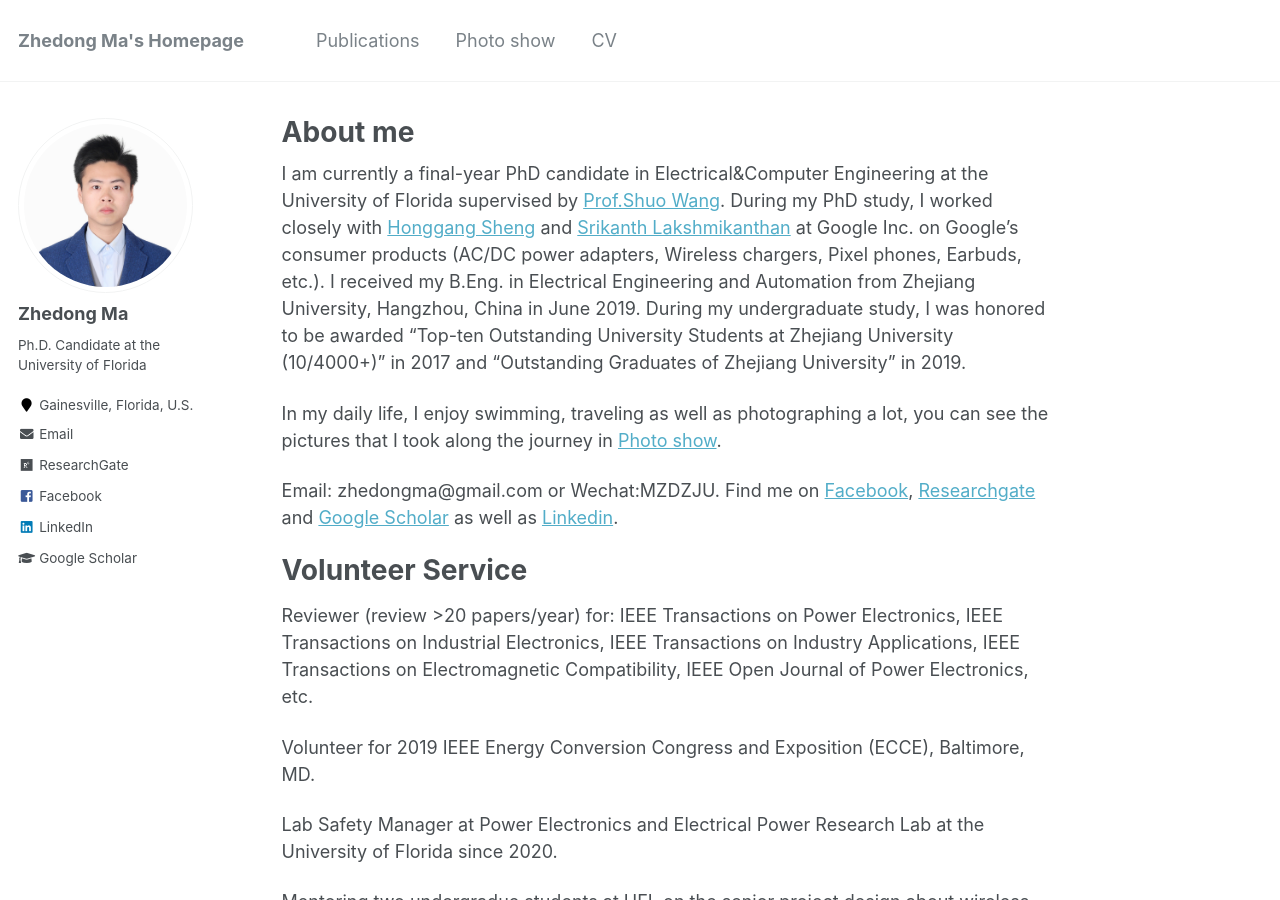
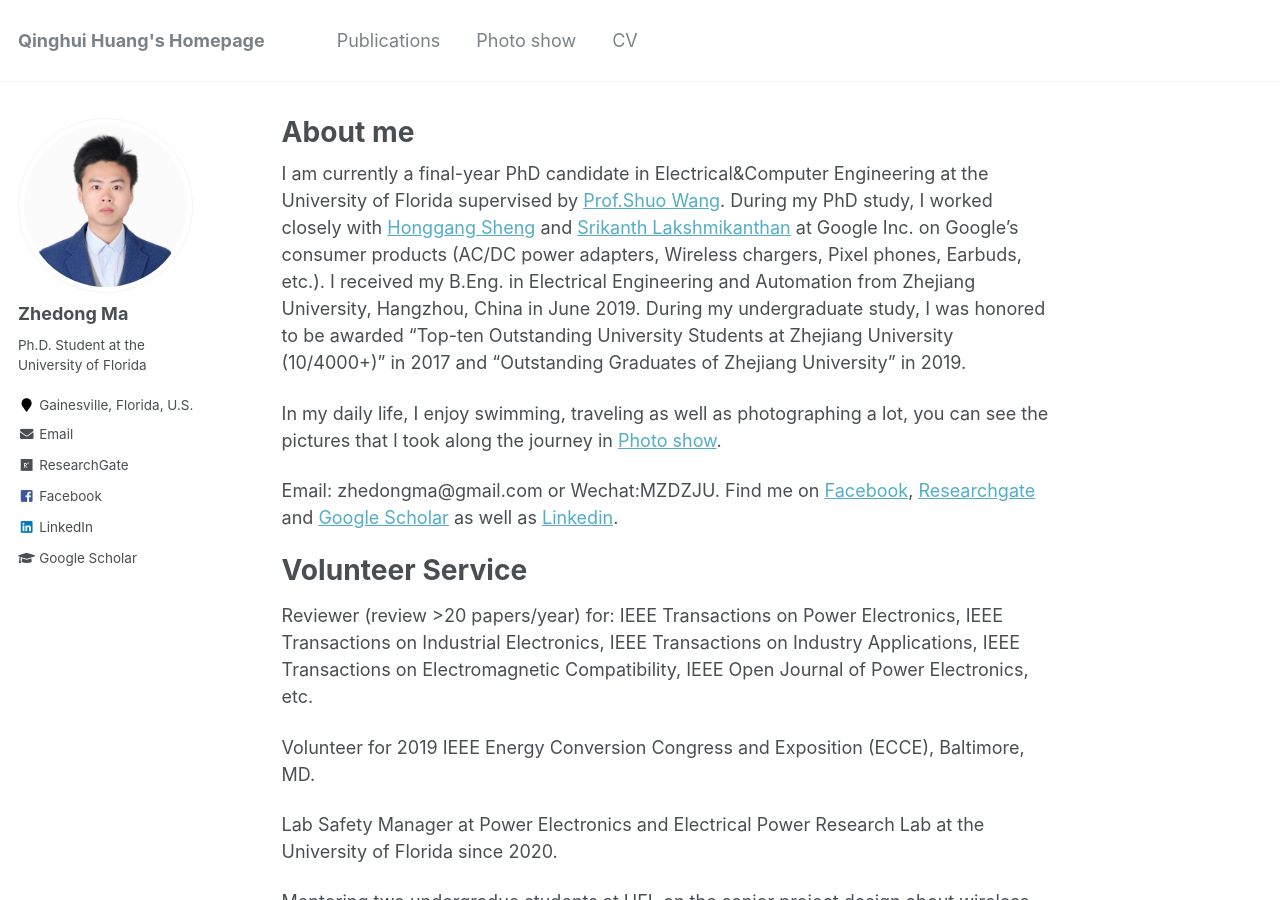
Before and after one commit to slionnnnnn/yanwenlai, a Jekyll site: the page built from _pages/about.md, in a window 1280 px wide and 900 px high. Built offline with Jekyll 4.4.1, drawn with Linux system fonts in a browser that asks for light colours; some of the changed text lies outside the part shown.

Commit message:
Update _config.yml

```diff
--- a/_config.yml
+++ b/_config.yml
@@ -7,9 +7,9 @@
 
 # Site Settings
 locale                   : "en-US"
-title                    : "Zhedong Ma's Homepage"
+title                    : "Qinghui Huang's Homepage"
 title_separator          : "-"
-name                     : &name "Zhedong Ma"
+name                     : &name "Qinghui Huang"
 description              : &description "personal description"
 url                      : https://zhedongma.github.io  # the base hostname & protocol for your site e.g. "https://mmistakes.github.io"
 baseurl                  : "" # the subpath of your site, e.g. "/blog"
@@ -82,12 +82,12 @@ analytics:
 author:
   name             : "Zhedong Ma"
   avatar           : "MY PHOTO.JPG"
-  bio              : "Ph.D. Candidate at the University of Florida"
+  bio              : "Ph.D. Student at the University of Florida"
   location         : "Gainesville, Florida, U.S."
   employer         :
   pubmed           : #"https://www.ncbi.nlm.nih.gov/pubmed/?term=john+snow"
-  googlescholar    : "https://scholar.google.com/citations?hl=zh-CN&user=XkmTpQIAAAAJ"
-  email            : "zhedongma@gmail.com"
+  googlescholar    : "https://scholar.google.com/citations?hl=en&tzom=300&user=j0mw7EAAAAAJ"
+  email            : "qinghuihuang@ufl.edu"
   researchgate     : "https://www.researchgate.net/profile/Zhedong_Ma2"
   uri              :
   bitbucket        :
```
